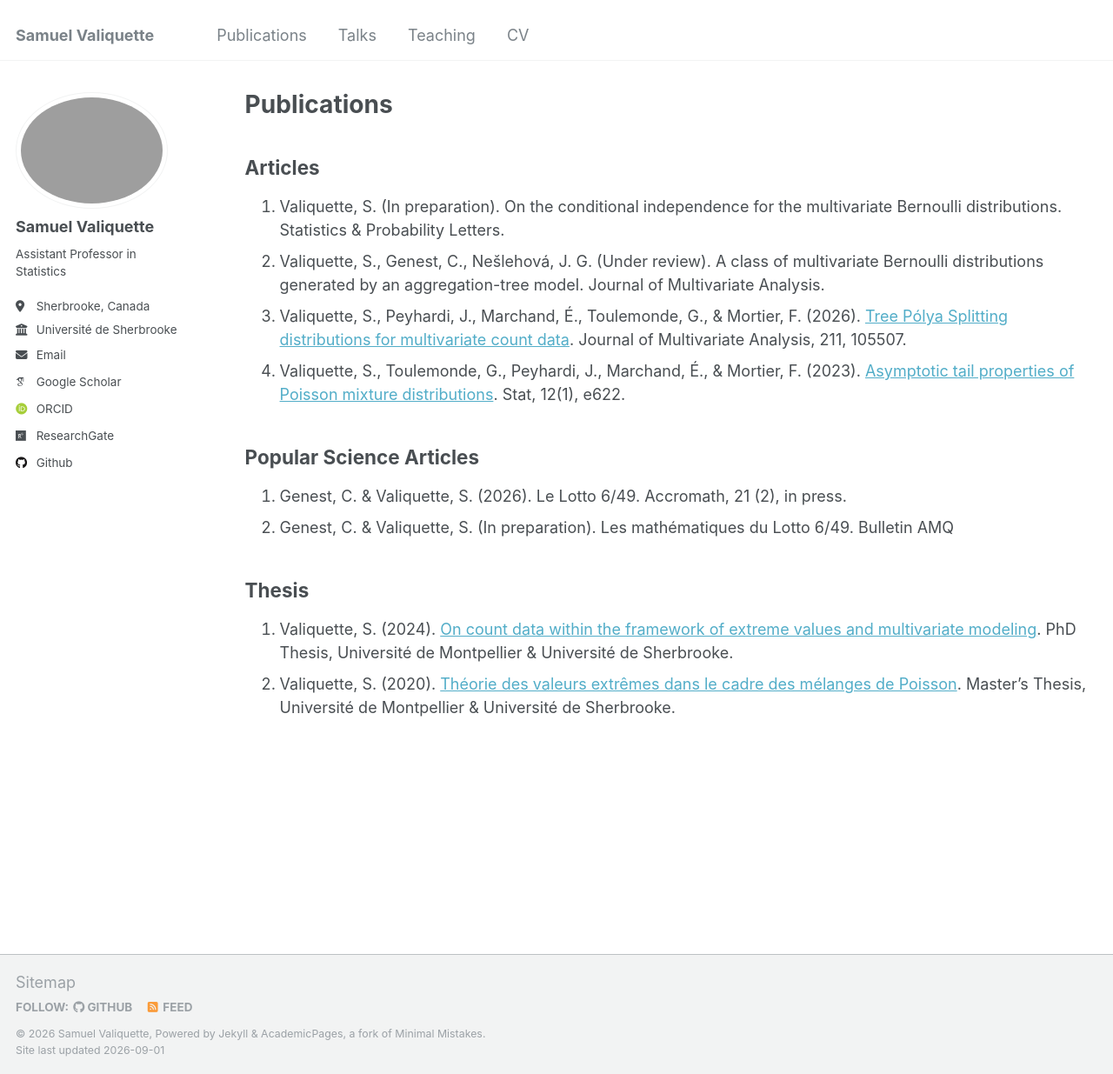
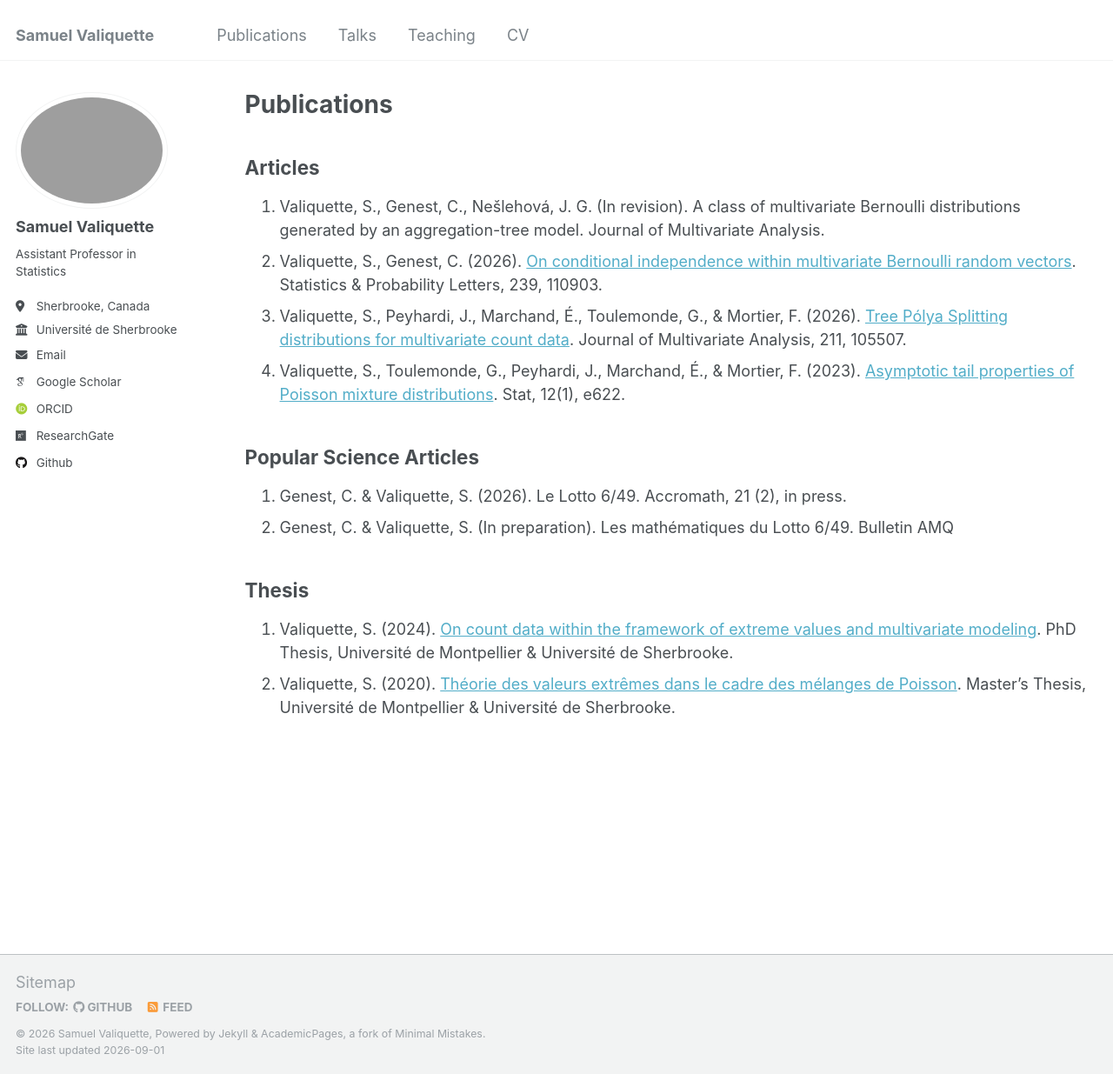
Before and after one commit to s-valiquette/s-valiquette.github.io, a Jekyll site: the page built from _pages/publications.md, in a window 1280 px wide and 1235 px high. Shown: the whole window at 87% size. Built offline with Jekyll 4.4.1, drawn with Linux system fonts in a browser that asks for light colours; some web fonts are replaced.

Commit message:
Update publications.md

```diff
--- a/_pages/publications.md
+++ b/_pages/publications.md
@@ -6,10 +6,10 @@ author_profile: true
 ---
 
 ## Articles
-1. Valiquette, S. (In preparation). On the conditional independence for the multivariate Bernoulli distributions. Statistics & Probability Letters.
-2. Valiquette, S., Genest, C., Nešlehová, J. G. (Under review). A class of multivariate Bernoulli distributions generated by an aggregation-tree model. Journal of Multivariate Analysis.
-3. Valiquette, S., Peyhardi, J., Marchand, É., Toulemonde, G., & Mortier, F. (2026). [Tree Pólya Splitting distributions for multivariate count data](https://www.sciencedirect.com/science/article/pii/S0047259X25001022). Journal of Multivariate Analysis, 211, 105507.
-4. Valiquette, S., Toulemonde, G., Peyhardi, J., Marchand, É., & Mortier, F. (2023). [Asymptotic tail properties of Poisson mixture distributions](https://onlinelibrary.wiley.com/doi/full/10.1002/sta4.622). Stat, 12(1), e622.
+1. Valiquette, S., Genest, C., Nešlehová, J. G. (In revision). A class of multivariate Bernoulli distributions generated by an aggregation-tree model. Journal of Multivariate Analysis.
+1. Valiquette, S., Genest, C. (2026). [On conditional independence within multivariate Bernoulli random vectors](https://www.sciencedirect.com/science/article/pii/S0167715226002671). Statistics & Probability Letters, 239, 110903.
+1. Valiquette, S., Peyhardi, J., Marchand, É., Toulemonde, G., & Mortier, F. (2026). [Tree Pólya Splitting distributions for multivariate count data](https://www.sciencedirect.com/science/article/pii/S0047259X25001022). Journal of Multivariate Analysis, 211, 105507.
+1. Valiquette, S., Toulemonde, G., Peyhardi, J., Marchand, É., & Mortier, F. (2023). [Asymptotic tail properties of Poisson mixture distributions](https://onlinelibrary.wiley.com/doi/full/10.1002/sta4.622). Stat, 12(1), e622.
 
 ## Popular Science Articles
 1. Genest, C. & Valiquette, S. (2026). Le Lotto 6/49. Accromath, 21 (2), in press.
```
